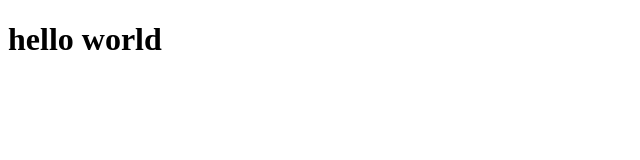
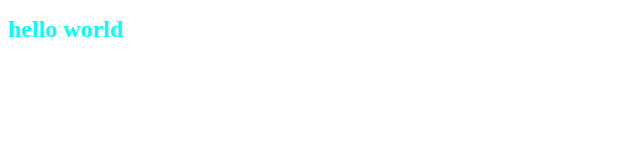
Before and after one commit to JonathanASU/GIT337, a plain HTML site: page index.html in a window 1280 px wide. Shown: the whole page, without its empty margins (0-640 px from the left). Drawn offline with Linux system fonts and the light colour scheme.

Commit message:
update to css and index

```diff
--- a/index.html
+++ b/index.html
@@ -2,10 +2,10 @@
 <html lang="en">
 	<head>
 		<meta charset="utf-8">
-		<title>Path of Light Yoga Studio</title>
+		<title>Hello World Homework</title>
 		<meta name="author" content="Jonathan Newkirk">
-		<meta name="description" content="First GIT337 Homework">
-		<link rel="stylesheet" href="styles.css">
+		<meta name="description" content="GIT337 Hello World Homework">
+		<link rel="stylesheet" type="text/css" href="style.css">
 	</head>
 
 	<body>
```
